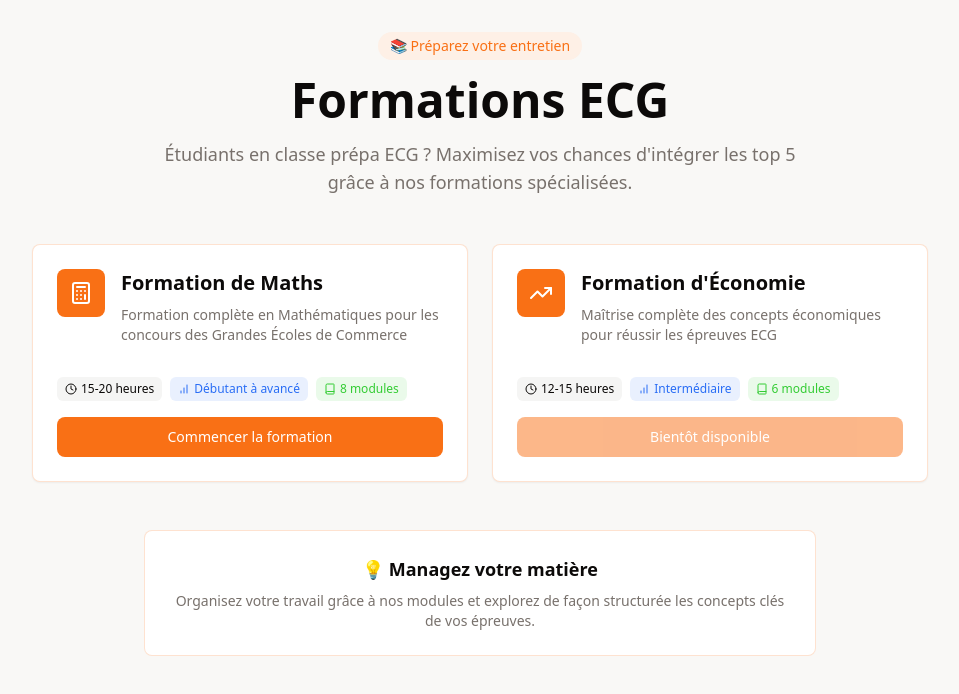
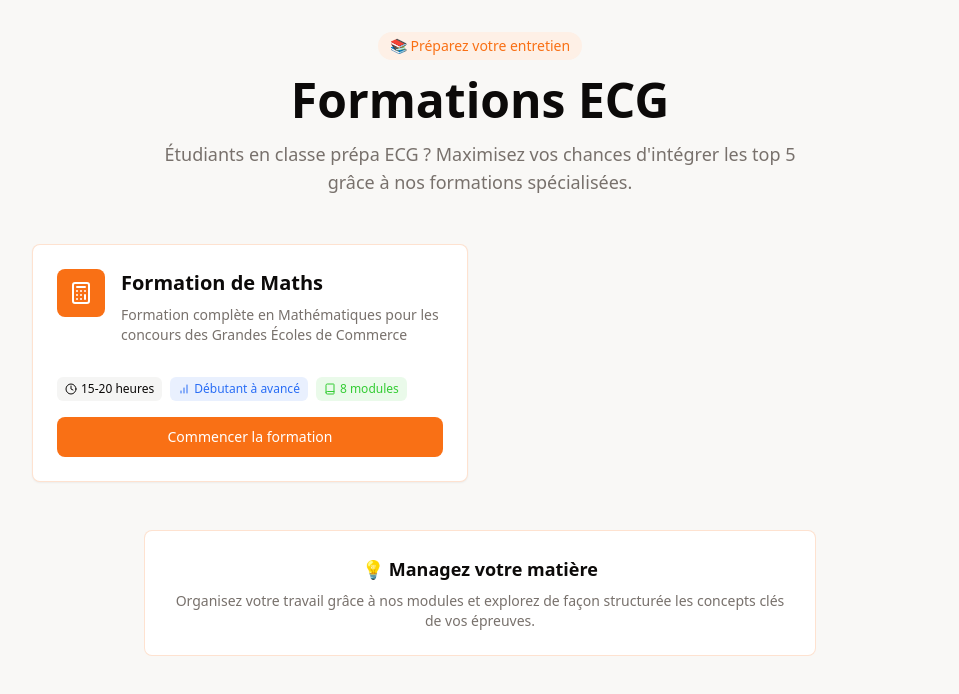
Before and after one commit to preparationnelle/prepa-module-builder, a React (Vite) app: page / in a window 1280 px wide. Shown: the top 694 px of the page, without its empty margins (160-1119 px from the left). Built offline with nearby package versions, Linux system fonts and the light colour scheme.

Commit message:
Code edited in Lovable Code Editor
Edited UI in Lovable

```diff
--- a/src/pages/Formation.tsx
+++ b/src/pages/Formation.tsx
@@ -16,16 +16,7 @@ const Formation = () => {
       icon: <Calculator className="w-6 h-6" />,
       available: true
     },
-    {
-      id: "economie",
-      title: "Formation d'Économie",
-      description: "Maîtrise complète des concepts économiques pour réussir les épreuves ECG",
-      duration: "12-15 heures",
-      level: "Intermédiaire",
-      modules: 6,
-      icon: <TrendingUp className="w-6 h-6" />,
-      available: false
-    }
+
   ]
 
   const handleFormationClick = (formationId: string) => {
```
